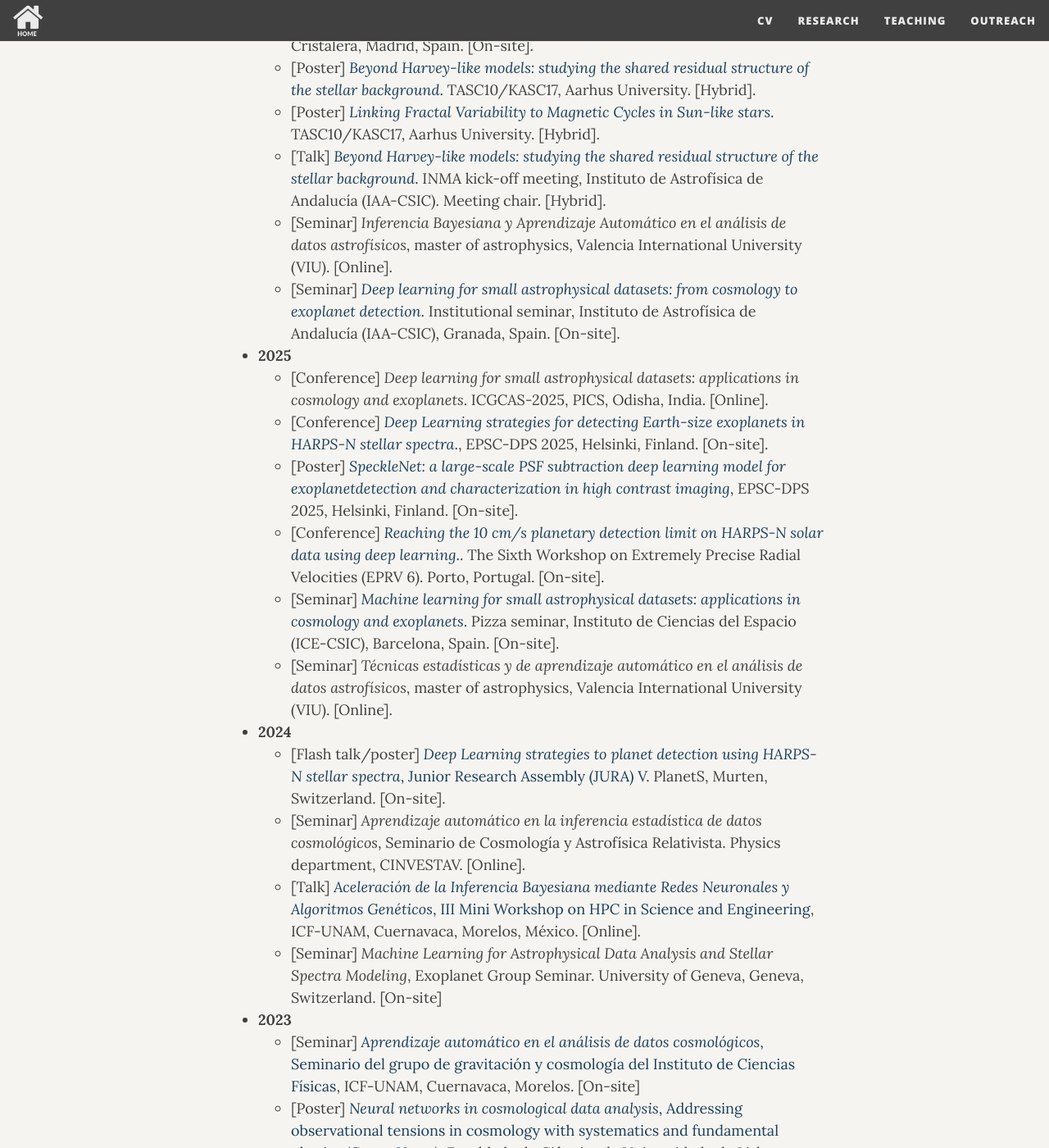
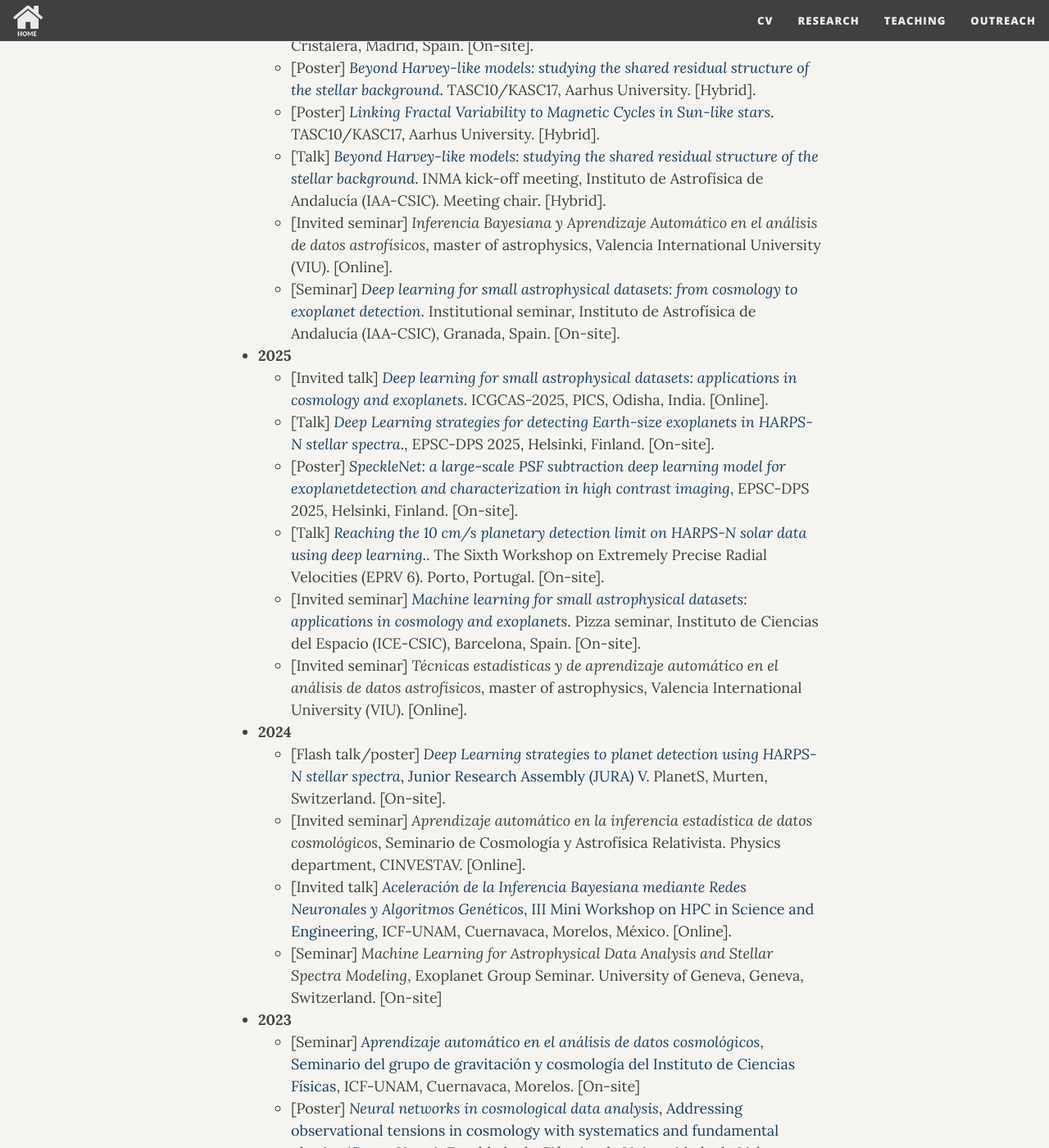
Before and after one commit to igomezv/igomezv.github.io, a Jekyll site: the page built from full_presentations.md, in a window 1280 px wide and 1400 px high, scrolled down 252 px. Shown: the whole window at 82% size. Built offline with Jekyll 4.4.1, drawn with Linux system fonts in a browser that asks for light colours; nearby versions of some CDN libraries; comment, search, counter and statistics services are not loaded; some of the changed text lies outside the part shown.

Commit message:
Update labels

```diff
--- a/full_presentations.md
+++ b/full_presentations.md
@@ -9,22 +9,22 @@ title: Presentations
 	- [Poster] [*Beyond Harvey-like models: studying the shared residual structure of the stellar background*.](https://doi.org/10.5281/zenodo.21281645) TASC10/KASC17, Aarhus University. [Hybrid].
 	- [Poster] [*Linking Fractal Variability to Magnetic Cycles in Sun-like stars*.](https://doi.org/10.5281/zenodo.22343414) TASC10/KASC17, Aarhus University. [Hybrid].
 	- [Talk] [*Beyond Harvey-like models: studying the shared residual structure of the stellar background*.](https://asteroseismology.iaa.es/inma-meeting) INMA kick-off meeting, Instituto de Astrofísica de Andalucía (IAA-CSIC). Meeting chair. [Hybrid].
-	- [Seminar] *Inferencia Bayesiana y Aprendizaje Automático
+	- [Invited seminar] *Inferencia Bayesiana y Aprendizaje Automático
 en el análisis de datos astrofísicos*, master of astrophysics, Valencia International University (VIU). [Online].
 	- [Seminar] [*Deep learning for small astrophysical datasets: from cosmology to exoplanet detection*.](https://www.iaa.csic.es/evento/deep-learning-for-small-astrophysical-datasets-from-cosmology-to-exoplanet-detection/) Institutional seminar, Instituto de Astrofísica de Andalucía (IAA-CSIC), Granada, Spain. [On-site].
 
 - **2025**
-	- [Conference] *Deep learning for small astrophysical datasets: applications in cosmology and exoplanets*. ICGCAS-2025, PICS, Odisha, India. [Online].
-	- [Conference] [*Deep Learning strategies for detecting Earth-size exoplanets in HARPS-N stellar spectra*.](https://meetingorganizer.copernicus.org/EPSC-DPS2025/EPSC-DPS2025-270.html), EPSC-DPS 2025, Helsinki, Finland. [On-site].
+	- [Invited talk] [*Deep learning for small astrophysical datasets: applications in cosmology and exoplanets*.](https://pacif-ics.com/international-conference-on-gravitation-cosmology-astrophysics-and-space-sciences-icgcas-2025/) ICGCAS-2025, PICS, Odisha, India. [Online].
+	- [Talk] [*Deep Learning strategies for detecting Earth-size exoplanets in HARPS-N stellar spectra*.](https://meetingorganizer.copernicus.org/EPSC-DPS2025/EPSC-DPS2025-270.html), EPSC-DPS 2025, Helsinki, Finland. [On-site].
 	- [Poster] [*SpeckleNet: a large-scale PSF subtraction deep learning model for exoplanetdetection and characterization in high contrast imaging*](https://meetingorganizer.copernicus.org/EPSC-DPS2025/EPSC-DPS2025-2087.html), EPSC-DPS 2025, Helsinki, Finland. [On-site].
-	- [Conference] [*Reaching the 10 cm/s planetary detection limit on HARPS-N solar data using deep learning*.](https://www.iastro.pt/research/conferences/eprv6/EPRV6-programme.pdf). The Sixth Workshop on Extremely Precise Radial Velocities (EPRV 6).  Porto, Portugal. [On-site].
-	- [Seminar] [*Machine learning for small astrophysical datasets: applications in cosmology and exoplanets*.](https://www.youtube.com/watch?v=4C8xfMJwTZE&t=114s) Pizza seminar, Instituto de Ciencias del Espacio (ICE-CSIC), Barcelona, Spain. [On-site].
-	- [Seminar] *Técnicas estadísticas y de aprendizaje automático en el análisis de datos astrofísicos*, master of astrophysics, Valencia International University (VIU). [Online].
+	- [Talk] [*Reaching the 10 cm/s planetary detection limit on HARPS-N solar data using deep learning*.](https://www.iastro.pt/research/conferences/eprv6/EPRV6-programme.pdf). The Sixth Workshop on Extremely Precise Radial Velocities (EPRV 6).  Porto, Portugal. [On-site].
+	- [Invited seminar] [*Machine learning for small astrophysical datasets: applications in cosmology and exoplanets*.](https://www.youtube.com/watch?v=4C8xfMJwTZE&t=114s) Pizza seminar, Instituto de Ciencias del Espacio (ICE-CSIC), Barcelona, Spain. [On-site].
+	- [Invited seminar] *Técnicas estadísticas y de aprendizaje automático en el análisis de datos astrofísicos*, master of astrophysics, Valencia International University (VIU). [Online].
 
 - **2024**
 	- [Flash talk/poster] [*Deep Learning strategies to planet detection using HARPS-N stellar spectra*, Junior Research Assembly (JURA) V](https://nccr-planets.ch/junior-researchers-assembly-jura-v-2024/). PlanetS, Murten, Switzerland. [On-site].
-	- [Seminar] *Aprendizaje automático en la inferencia estadística de datos cosmológicos*, Seminario de Cosmología y Astrofísica Relativista. Physics department, CINVESTAV. [Online].
-	- [Talk] [*Aceleración de la Inferencia Bayesiana mediante Redes Neuronales y Algoritmos Genéticos*, III Mini Workshop on HPC in Science and Engineering](https://www.fis.unam.mx/mini_workshopIII/), ICF-UNAM, Cuernavaca, Morelos, México. [Online].
+	- [Invited seminar] *Aprendizaje automático en la inferencia estadística de datos cosmológicos*, Seminario de Cosmología y Astrofísica Relativista. Physics department, CINVESTAV. [Online].
+	- [Invited talk] [*Aceleración de la Inferencia Bayesiana mediante Redes Neuronales y Algoritmos Genéticos*, III Mini Workshop on HPC in Science and Engineering](https://www.fis.unam.mx/mini_workshopIII/), ICF-UNAM, Cuernavaca, Morelos, México. [Online].
 	- [Seminar] *Machine Learning for Astrophysical Data Analysis and Stellar Spectra Modeling*, Exoplanet Group Seminar. University of Geneva, Geneva, Switzerland. [On-site]
 
 - **2023**
@@ -33,13 +33,13 @@ en el análisis de datos astrofísicos*, master of astrophysics, Valencia Intern
 
 - **2022**
 	- [Poster] *Neural nets in cosmological analysis*, VIII Essential Cosmology for the Next Generation, Playa del Carmen, Quintana Roo. [On-site].
-	- [Conference] *Análisis de datos cosmológicos con redes neuronales*, Mini Workshop on High Performance Computing in Science and Engineering, Universidad Autónoma de Hidalgo, Pachuca, Hidalgo. [On-site].
+	- [Invited talk] *Análisis de datos cosmológicos con redes neuronales*, Mini Workshop on High Performance Computing in Science and Engineering, Universidad Autónoma de Hidalgo, Pachuca, Hidalgo. [On-site].
 	- [Poster] *Dark matter halo analysis on N-body cosmological simulations with deep learning*, LXV Congreso Nacional de Física, Universidad de Zacatecas, México. [On-site].
 	- [Poster] [*Neural networks in cosmological data analysis*](https://indico.cern.ch/event/886404/contributions/4930376/), 25th annual International Conference on Particle Physics and Cosmology (COSMO'22), Rio de Janeiro Planetarium, Brazil. [On-site].
 
 - **2021**
 	- [Talk] *SimpleMC y redes neuronales para modelos de energía oscura*, COSMO Meeting III, ICF-UNAM, Cuernavaca, Morelos. [On-site].
-	- [Seminar] *Inferencia Bayesiana y redes neuronales para modelos de energía oscura*, Seminario de Teorías de Gravedad y Señales Observacionales, Universidad de Guanajuato. [Online].
+	- [Invited seminar] *Inferencia Bayesiana y redes neuronales para modelos de energía oscura*, Seminario de Teorías de Gravedad y Señales Observacionales, Universidad de Guanajuato. [Online].
 	- [Seminar] *Redes Neuronales: aplicaciones estadísticas en Cosmología Observacional*, Seminario del grupo de gravitación y cosmología del Instituto de Ciencias Físicas, ICF-UNAM, Cuernavaca, Morelos. [Online].
 
 - **2020**
```
Also changed, not shown: research.md (+5 -5 lines).
